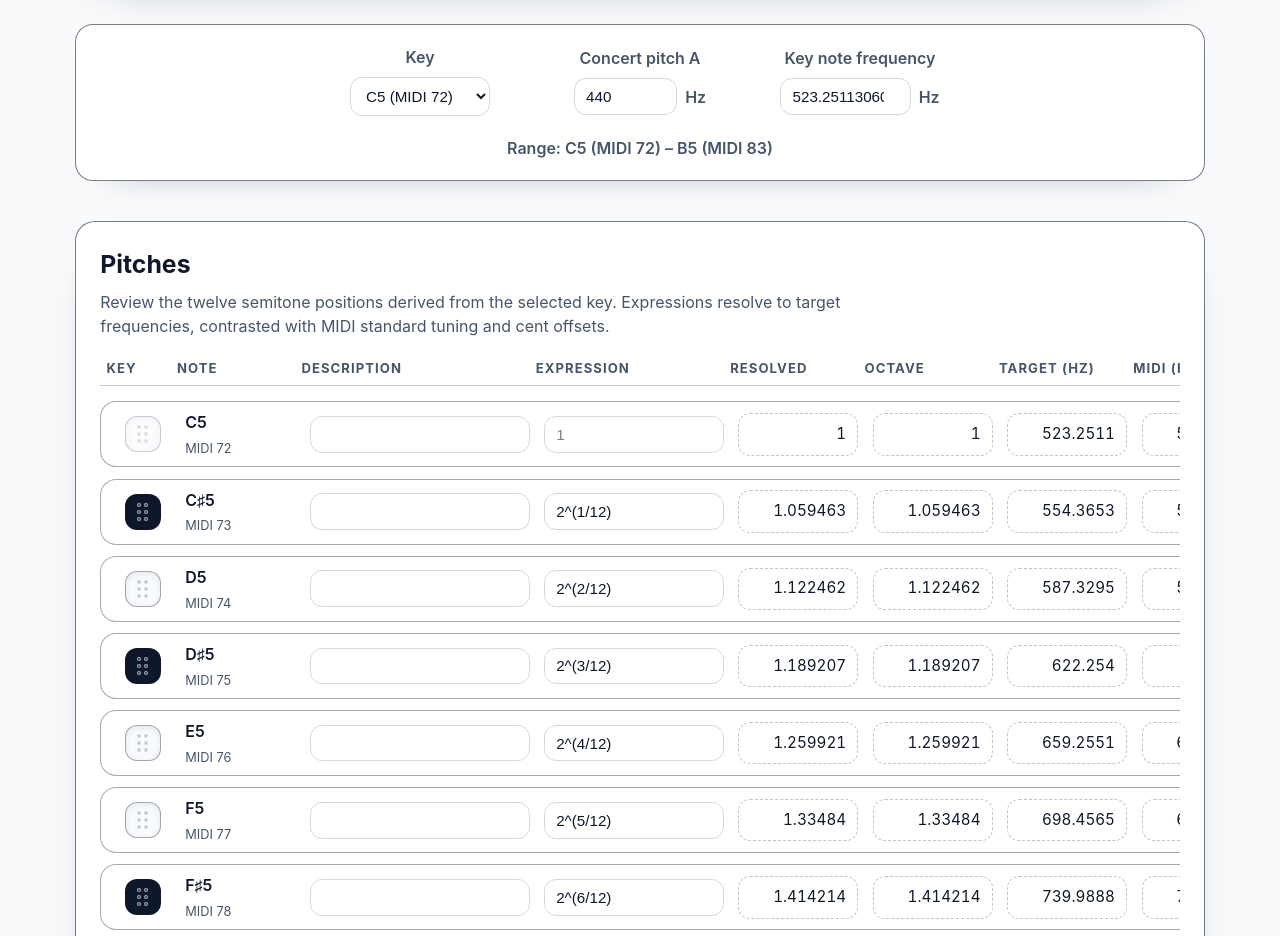
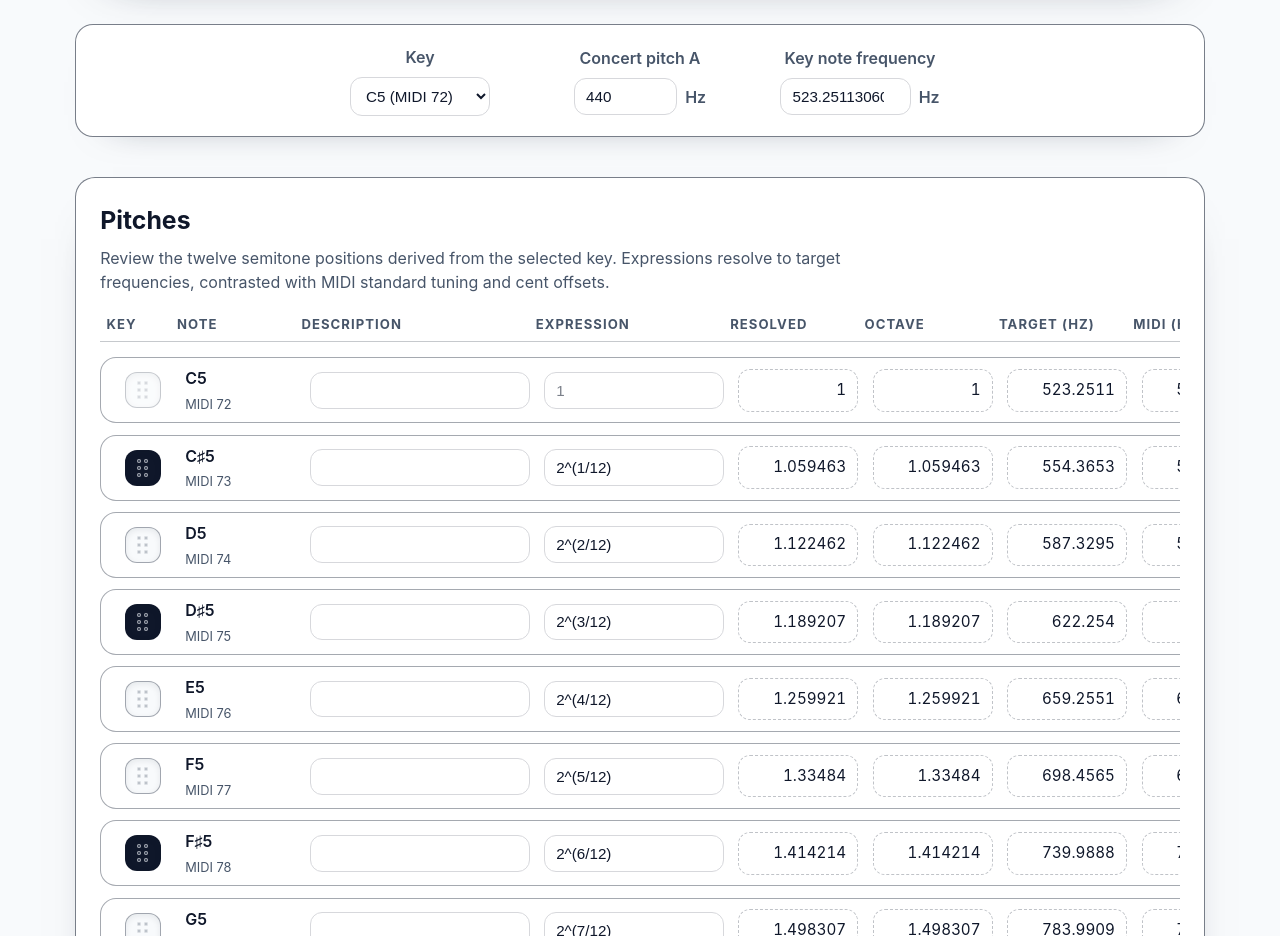
Before and after one commit to MomoPewpew/Chroma, a React (Vite) app: page / in a window 1280 px wide. Shown: the part 780-1716 px from the top of the page. Built offline with nearby package versions, Linux system fonts and the light colour scheme.

Commit message:
Remove pitch configuration summary UI element from PitchConfig component to streamline the interface and focus on essential features.

```diff
--- a/src/components/PitchConfig.tsx
+++ b/src/components/PitchConfig.tsx
@@ -69,12 +69,6 @@ const PitchConfig = ({
         <span>Hz</span>
       </div>
     </div>
-
-    <div className="pitch-config__summary">
-      <span>
-        Range: {rangeStartLabel} – {rangeEndLabel}
-      </span>
-    </div>
   </section>
 )
 
```
